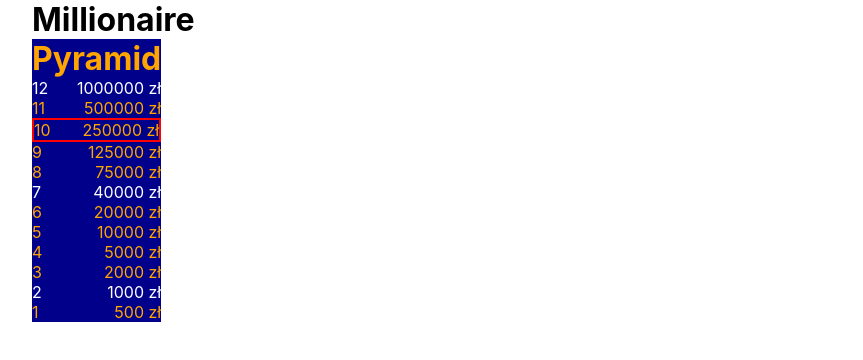
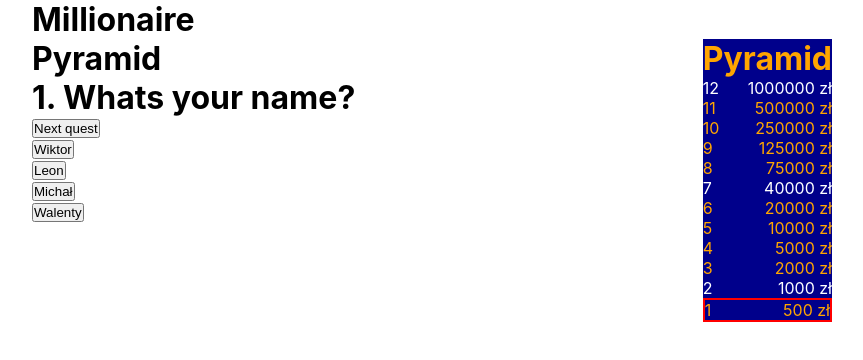
Before and after one commit to Koronagaba/Millionaire-game, a React (Create React App) app: page / in a window 1280 px wide. Shown: the top 360 px of the page, without its empty margins (208-1071 px from the left). Built offline with nearby package versions, Linux system fonts and the light colour scheme.

Commit message:
Created Question component and used inside: useDispatch && useSelector

```diff
--- a/src/App.tsx
+++ b/src/App.tsx
@@ -1,5 +1,6 @@
 import React from "react";
 import Pyramid from "./components/pyramid/Pyramid";
+import Question from "./components/question/Question";
 
 
 function App() {
@@ -7,7 +8,7 @@ function App() {
     <div className="container center">
       <h1>Millionaire</h1>
       <div className="row">
-
+     <Question />
       <Pyramid />
     </div>
     </div>
--- a/src/components/pyramid/Pyramid.tsx
+++ b/src/components/pyramid/Pyramid.tsx
@@ -1,11 +1,16 @@
-import React from "react";
+import {useEffect} from "react";
+import { useSelector } from "react-redux";
+import { RootState } from "../../app/store";
 import { pyramid } from "../../data/data";
 
 import "../../styles/Pyramid.css";
 
 const Pyramid = () => {
 
-const questionNumber = 10
+  const questionNumber = useSelector((state: RootState) => state.questions.questionNumber)
+
+console.log(questionNumber);
+
 
   return (
     <div className="aside pyramid">
--- a/src/components/question/Question.tsx
+++ b/src/components/question/Question.tsx
@@ -1,10 +1,12 @@
 import React from "react";
-import { useDispatch } from "react-redux";
+import { useDispatch, useSelector } from "react-redux";
+import { RootState } from "../../app/store";
 import { data } from "../../data/data";
 import { nextQuestion } from "../../features/questionsSlice";
 
 const Question = () => {
   const dispatch = useDispatch();
+  const questionNumber = useSelector((state: RootState) => state.questions.questionNumber)
 
   const onNextQuest = () => {
     dispatch(nextQuestion());
@@ -15,7 +17,7 @@ const Question = () => {
       <h1>Pyramid</h1>
       <div>
         <div>
-          <h1>{data[0].question}</h1>
+          <h1>{questionNumber}. {data[0].question}</h1>
           <button onClick={onNextQuest}>Next quest</button>
           {data[0].answers.map((answer) => (
             <div>
--- a/src/data/data.ts
+++ b/src/data/data.ts
@@ -3,7 +3,7 @@ import { Pyramid, SingleData } from "../types/types";
 const data: SingleData[] = [
   {
     id: 1,
-    question: "What is Your name?",
+    question: "Whats your name?",
     answers: [
       {
         answer: "Wiktor",
@@ -46,8 +46,52 @@ const data: SingleData[] = [
     ],
   },
   {
-    id: 1,
+    id: 3,
     question: "Third quest?",
+    answers: [
+      {
+        answer: "first",
+        isCorrect: true,
+      },
+      {
+        answer: "second",
+        isCorrect: false,
+      },
+      {
+        answer: "third",
+        isCorrect: false,
+      },
+      {
+        answer: "fourth",
+        isCorrect: false,
+      },
+    ],
+  },
+  {
+    id: 4,
+    question: "Fourth quest?",
+    answers: [
+      {
+        answer: "first",
+        isCorrect: false,
+      },
+      {
+        answer: "second",
+        isCorrect: false,
+      },
+      {
+        answer: "third",
+        isCorrect: false,
+      },
+      {
+        answer: "fourth",
+        isCorrect: true,
+      },
+    ],
+  },
+  {
+    id: 5,
+    question: "Fifth quest?",
     answers: [
       {
         answer: "first",
```
